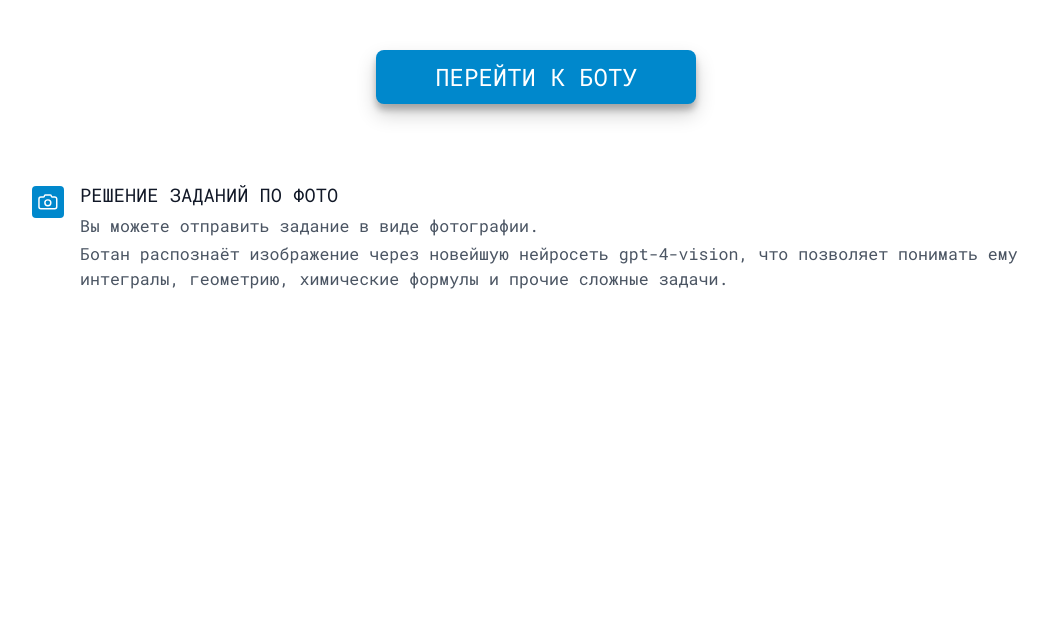
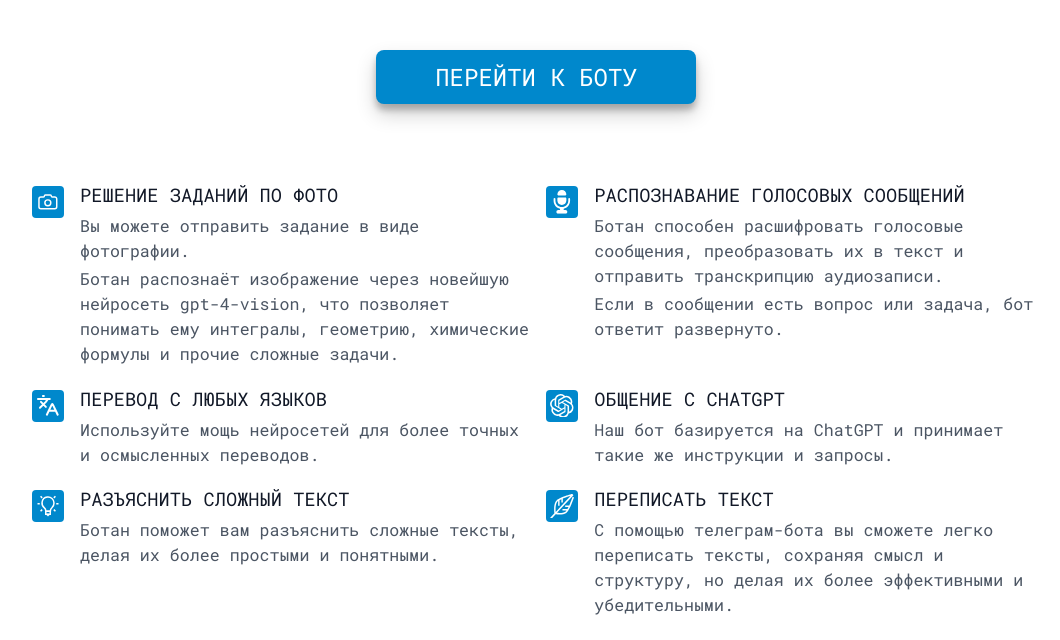
Before and after one commit to murimolda/BotanBot, a PHP site: page /nav/opportunity.html in a window 1280 px wide. Shown: the part 203-843 px from the top of the page, without its empty margins (96-1156 px from the left). Before the commit the page ends 492 px from the top, so only its background shows below. Run offline with PHP 8.4, Linux system fonts and the light colour scheme.

Commit message:
feat: add opportunity page

```diff
--- a/assets/style/main.css
+++ b/assets/style/main.css
@@ -478,8 +478,16 @@ p {
 }
 
 .opportunity-item {
+  width: 49%;
   display: inline-flex;
   gap: 1rem;
+  margin-bottom: 1.2rem;
+}
+
+@media screen and (max-width: 1024px) {
+  .opportunity-item {
+    width: 100%;
+  }
 }
 
 .opportunity-icon {
--- a/nav/opportunity.html
+++ b/nav/opportunity.html
@@ -59,7 +59,7 @@
               </a>
             </button>
           </div>
-          <ul class="opportunity-content-wrap">
+          <div class="opportunity-content-wrap">
             <ul class="opportunity-items-wrap">
               <li class="opportunity-item">
                 <span class="opportunity-icon">
@@ -73,6 +73,62 @@
                   <p class="opportunity-text">Ботан распознаёт изображение через новейшую нейросеть gpt-4-vision, что позволяет понимать ему интегралы, геометрию, химические формулы и прочие сложные задачи.</p>
                   </div>
               </li>
+              <li class="opportunity-item">
+                <span class="opportunity-icon">
+                  <svg class="icon-svg">
+                    <use xlink:href="../assets/images/sprite.svg#microphone-svg"></use>
+                  </svg>
+                </span>
+                <div class="opportunity-item-content">
+                  <h4 class="title opportunity-title">Распознавание голосовых сообщений</h4>
+                  <p class="opportunity-text">Ботан способен расшифровать голосовые сообщения, преобразовать их в текст и отправить транскрипцию аудиозаписи.</p>
+                  <p class="opportunity-text">Если в сообщении есть вопрос или задача, бот ответит развернуто.</p>
+                  </div>
+              </li>
+            </ul>
+            <ul class="opportunity-items-wrap">
+              <li class="opportunity-item">
+                <span class="opportunity-icon">
+                  <svg class="icon-svg">
+                    <use xlink:href="../assets/images/sprite.svg#translate-svg"></use>
+                  </svg>
+                </span>
+                <div class="opportunity-item-content">
+                  <h4 class="title opportunity-title">Перевод c любых языков</h4>
+                  <p class="opportunity-text">Используйте мощь нейросетей для более точных и осмысленных переводов.</p>
+                  </div>
+              </li>
+              <li class="opportunity-item">
+                <span class="opportunity-icon">
+                  <svg class="icon-svg">
+                    <use xlink:href="../assets/images/sprite.svg#openai-svg"></use>
+                  </svg>
+                </span>
+                <div class="opportunity-item-content">
+                  <h4 class="title opportunity-title">Общение с ChatGPT</h4>
+                  <p class="opportunity-text">Наш бот базируется на ChatGPT и принимает такие же инструкции и запросы.</p>
+                  </div>
+              </li>
+            </ul>
+            <ul class="opportunity-items-wrap">
+              <li class="opportunity-item">
+                <span class="opportunity-icon">
+                  <img src="../assets/images/icons/idea-svgrepo-com.svg" alt="writer-svg" class="icon-svg">
+                </span>
+                <div class="opportunity-item-content">
+                  <h4 class="title opportunity-title">Разъяснить сложный текст</h4>
+                  <p class="opportunity-text">Ботан поможет вам разъяснить сложные тексты, делая их более простыми и понятными.</p>
+                  </div>
+              </li>
+              <li class="opportunity-item">
+                <span class="opportunity-icon">
+                  <img src="../assets/images/icons/writer-svg.svg" alt="writer-svg" class="icon-svg">
+                </span>
+                <div class="opportunity-item-content">
+                  <h4 class="title opportunity-title">Переписать текст</h4>
+                  <p class="opportunity-text">С помощью телеграм-бота вы сможете легко переписать тексты, сохраняя смысл и структуру, но делая их более эффективными и убедительными.</p>
+                  </div>
+              </li>
             </ul>
           </div>
         </section>
```
Also changed, not shown: assets/images/icons/idea-svg.svg, assets/images/icons/idea-svgrepo-com.svg (added), assets/images/icons/writer-svg.svg, assets/images/sprite.svg.
